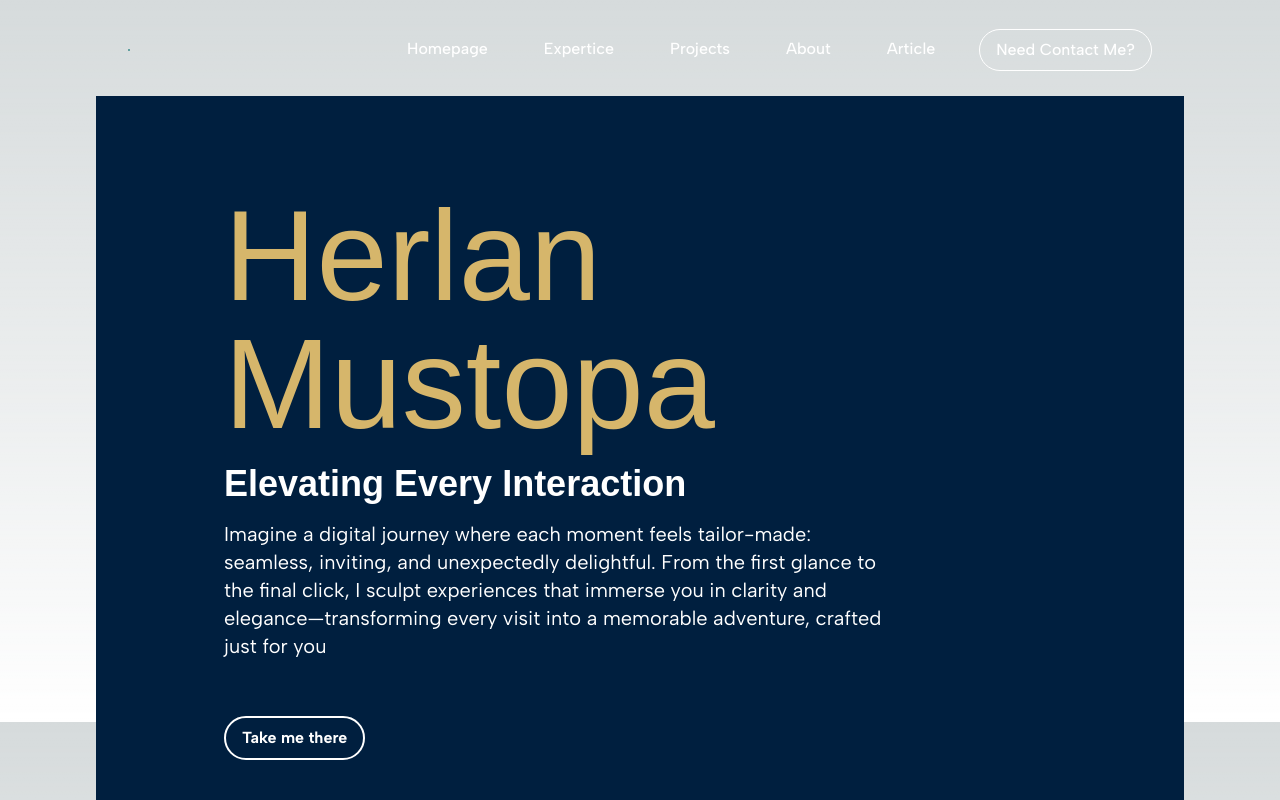
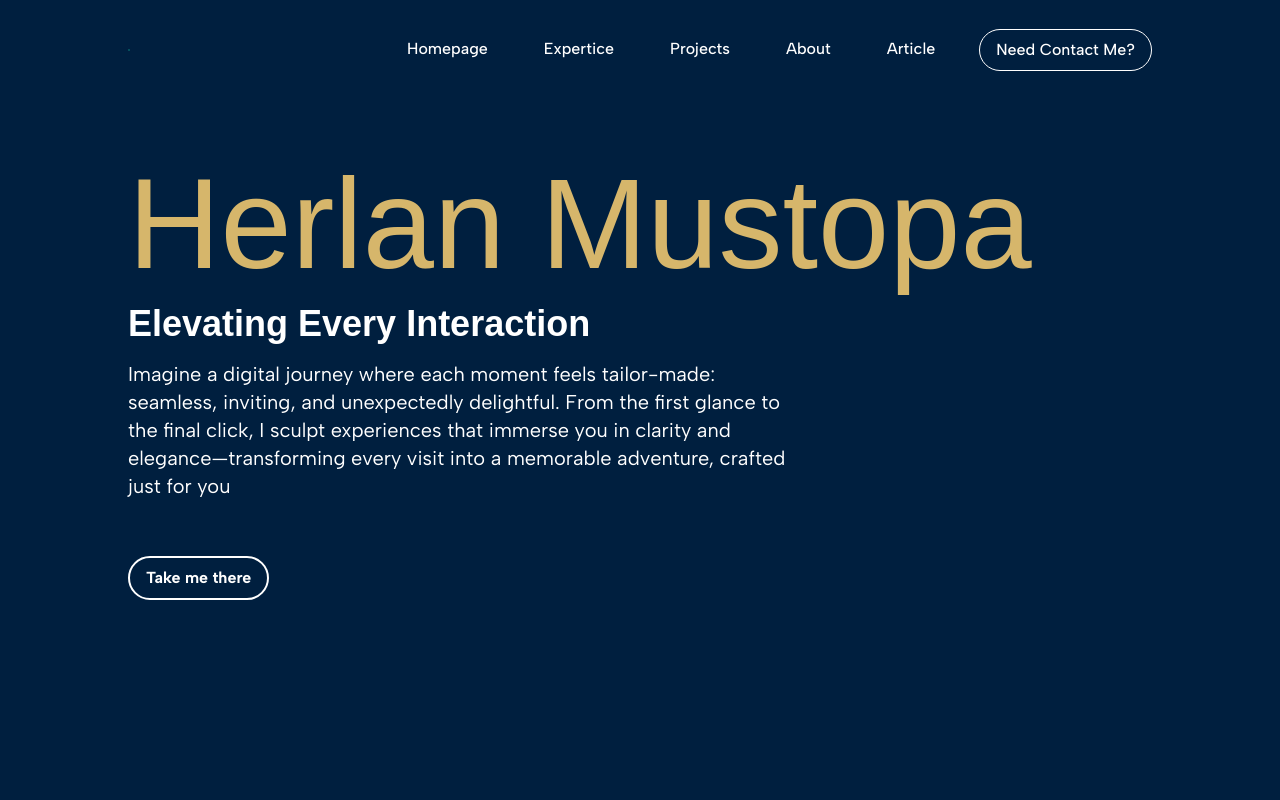
Before and after one commit to herlanmustopa/portofolio, a Next.js app: page / in a window 1280 px wide. Shown: the top 800 px of the page. Built offline with nearby package versions, Linux system fonts and the light colour scheme; a web font is replaced by a local one.

Commit message:
Change Style

```diff
--- a/app/page.tsx
+++ b/app/page.tsx
@@ -3,11 +3,9 @@
 
 export default function Home() {
   return (
-    <main className="flex min-h-screen flex-col items-center justify-between p-24">
-
-    <Banner />
-    <Expertice />
-
+    <main>
+      <Banner />
+      <Expertice />
     </main>
   );
 }
```
